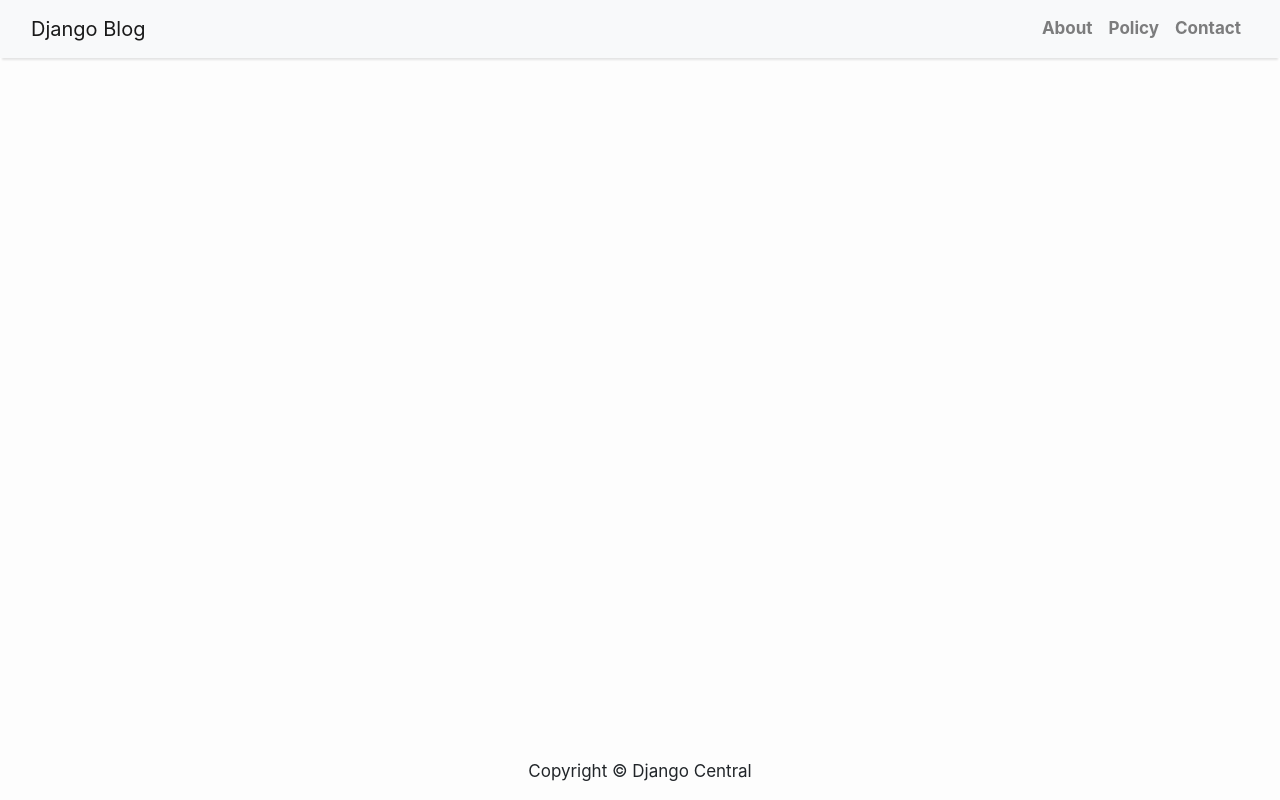
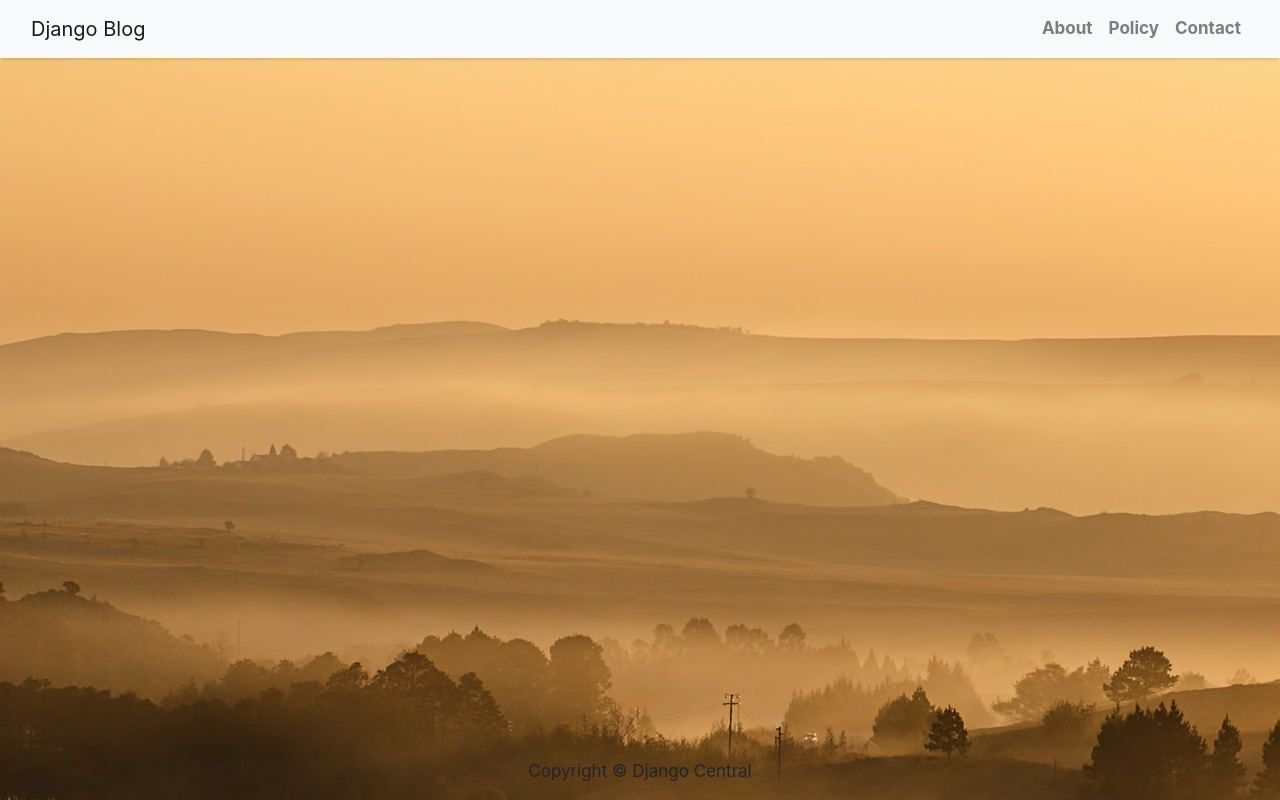
Before and after one commit to rockstardotb/django-customizable-blog, a Django app: template workshop2020/website/templates/base.html in a window 1280 px wide. Run offline with Django 3.2, Linux system fonts and the light colour scheme; the template is opened without the code that fills it: values that come from a table or form of the project are taken from there, others are empty; data comes from the database, SQL or seed files in the repository; parts of the project's set-up code (start-up, migrations or seed data) failed here and were passed over; some libraries are stand-ins or nearby versions.

Commit message:
added background image customization

```diff
--- a/workshop2020/website/blog/views.py
+++ b/workshop2020/website/blog/views.py
@@ -20,8 +20,6 @@ class PostList(generic.ListView):
         for key in kwargs.keys():
             context[key] = kwargs[key]
 
-        print(settings.background_image.url)
-
         return context
 
 class PostDetail(generic.DetailView):
--- a/workshop2020/website/templates/base.html
+++ b/workshop2020/website/templates/base.html
@@ -17,7 +17,7 @@
             font-family: "Roboto", {{ font_type }};
             font-size: 17px;
             background-color: #fdfdfd;
-	    background-image: url({{ background_image.url }});
+	    background-image: url("/images/{{ background_image }}") !important;
         }
         .shadow {
             box-shadow: 0 4px 2px -2px rgba(0, 0, 0, 0.1);
```
Also changed, not shown: workshop2020/website/website/urls.py (line endings or trailing spaces).
